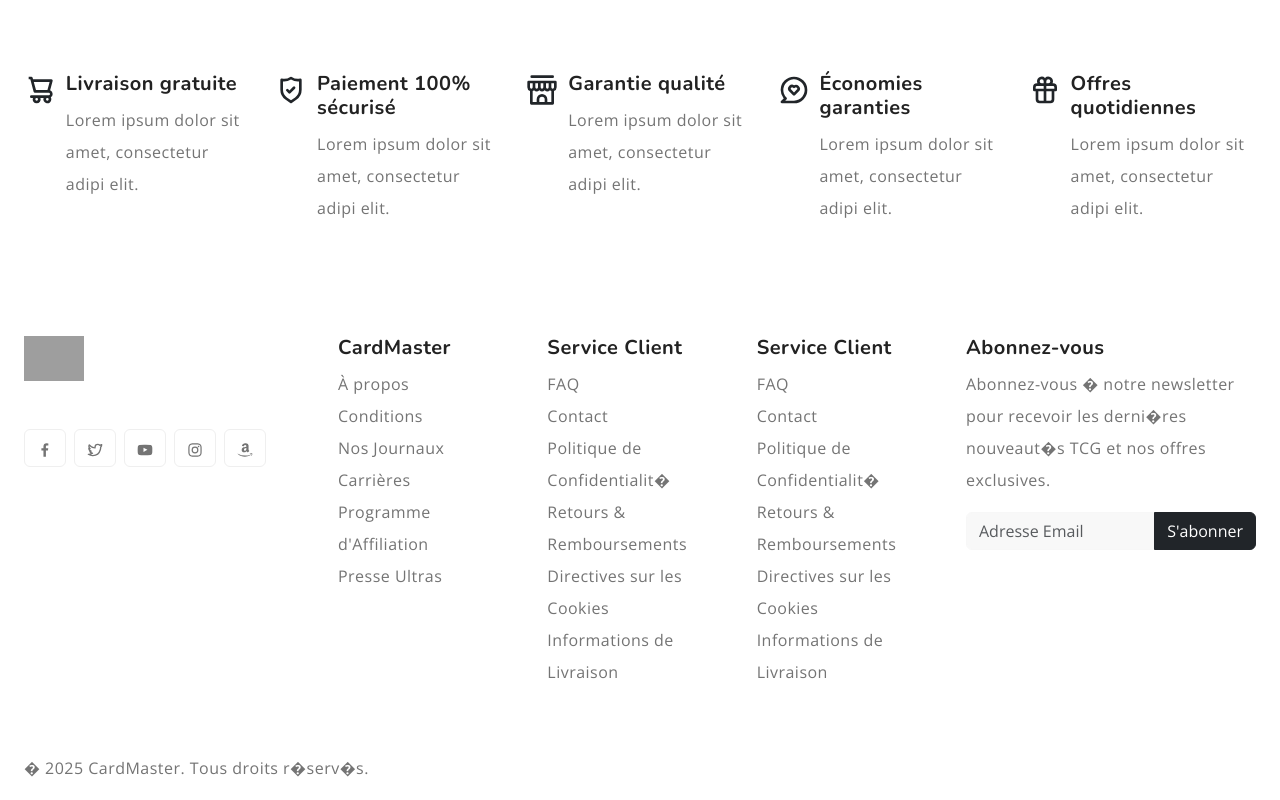
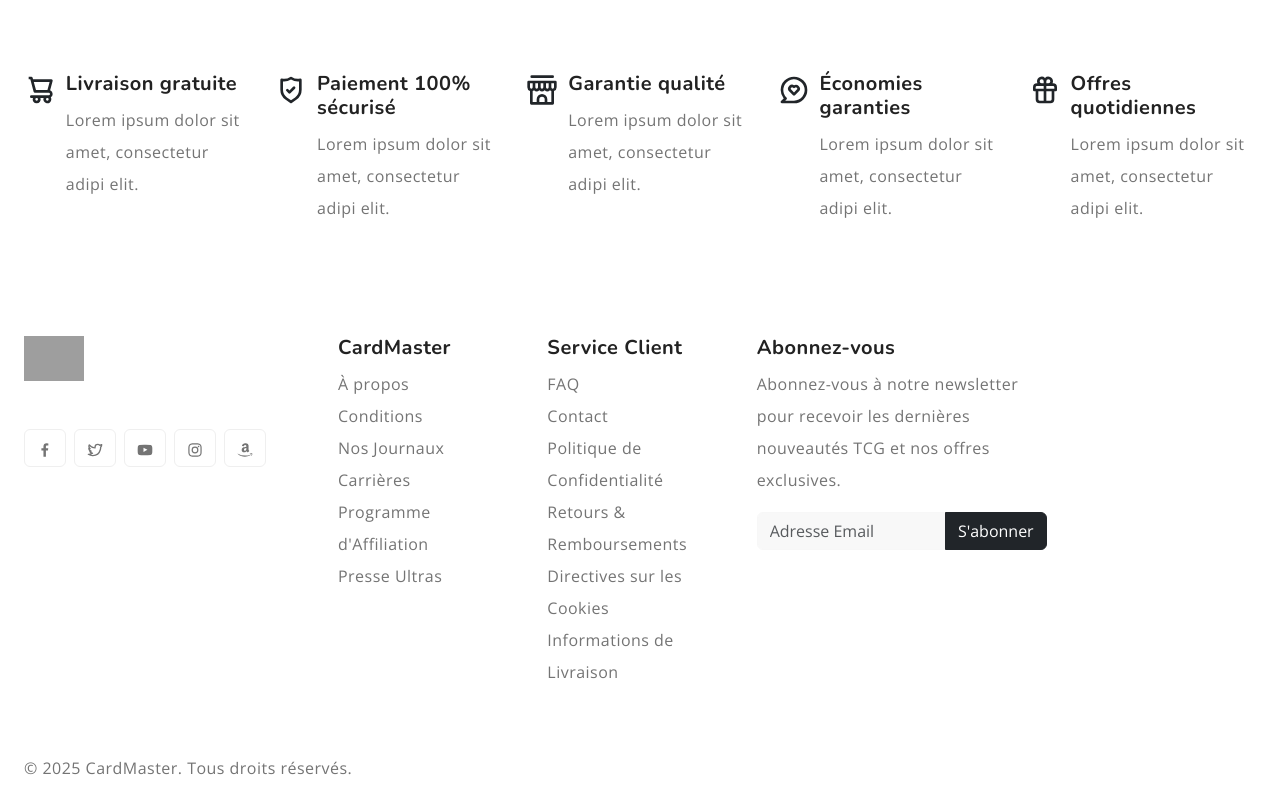
Before and after one commit to Kroxii/Benichou, a plain HTML site: page frontend/index.html in a window 1280 px wide. Shown: the part 3931-4731 px from the top of the page. Drawn offline with nearby package versions, Linux system fonts and the light colour scheme; grey boxes are pictures that could not be loaded.

Commit message:
zzzzzzzzzzzzzzzzzz

```diff
--- a/frontend/index.html
+++ b/frontend/index.html
@@ -923,32 +923,7 @@
                   <a href="#" class="nav-link">Contact</a>
                 </li>
                 <li class="menu-item">
-                  <a href="#" class="nav-link">Politique de Confidentialit�</a>
-                </li>
-                <li class="menu-item">
-                  <a href="#" class="nav-link">Retours & Remboursements</a>
-                </li>
-                <li class="menu-item">
-                  <a href="#" class="nav-link">Directives sur les Cookies</a>
-                </li>
-                <li class="menu-item">
-                  <a href="#" class="nav-link">Informations de Livraison</a>
-                </li>
-              </ul>
-            </div>
-          </div>
-          <div class="col-md-2 col-sm-6">
-            <div class="footer-menu">
-              <h5 class="widget-title">Service Client</h5>
-              <ul class="menu-list list-unstyled">
-                <li class="menu-item">
-                  <a href="#" class="nav-link">FAQ</a>
-                </li>
-                <li class="menu-item">
-                  <a href="#" class="nav-link">Contact</a>
-                </li>
-                <li class="menu-item">
-                  <a href="#" class="nav-link">Politique de Confidentialit�</a>
+                  <a href="#" class="nav-link">Politique de Confidentialité</a>
                 </li>
                 <li class="menu-item">
                   <a href="#" class="nav-link">Retours & Remboursements</a>
@@ -965,7 +940,7 @@
           <div class="col-lg-3 col-md-6 col-sm-6">
             <div class="footer-menu">
               <h5 class="widget-title">Abonnez-vous</h5>
-              <p>Abonnez-vous � notre newsletter pour recevoir les derni�res nouveaut�s TCG et nos offres exclusives.</p>
+              <p>Abonnez-vous à notre newsletter pour recevoir les dernières nouveautés TCG et nos offres exclusives.</p>
               <form class="d-flex mt-3 gap-0" role="newsletter">
                 <input class="form-control rounded-start rounded-0 bg-light" type="email" placeholder="Adresse Email" aria-label="Adresse Email">
                 <button class="btn btn-dark rounded-end rounded-0" type="submit">S'abonner</button>
@@ -980,7 +955,7 @@
       <div class="container-fluid">
         <div class="row">
           <div class="col-md-6 copyright">
-            <p>� 2025 CardMaster. Tous droits r�serv�s.</p>
+            <p>© 2025 CardMaster. Tous droits réservés.</p>
           </div>
         </div>
       </div>
```
